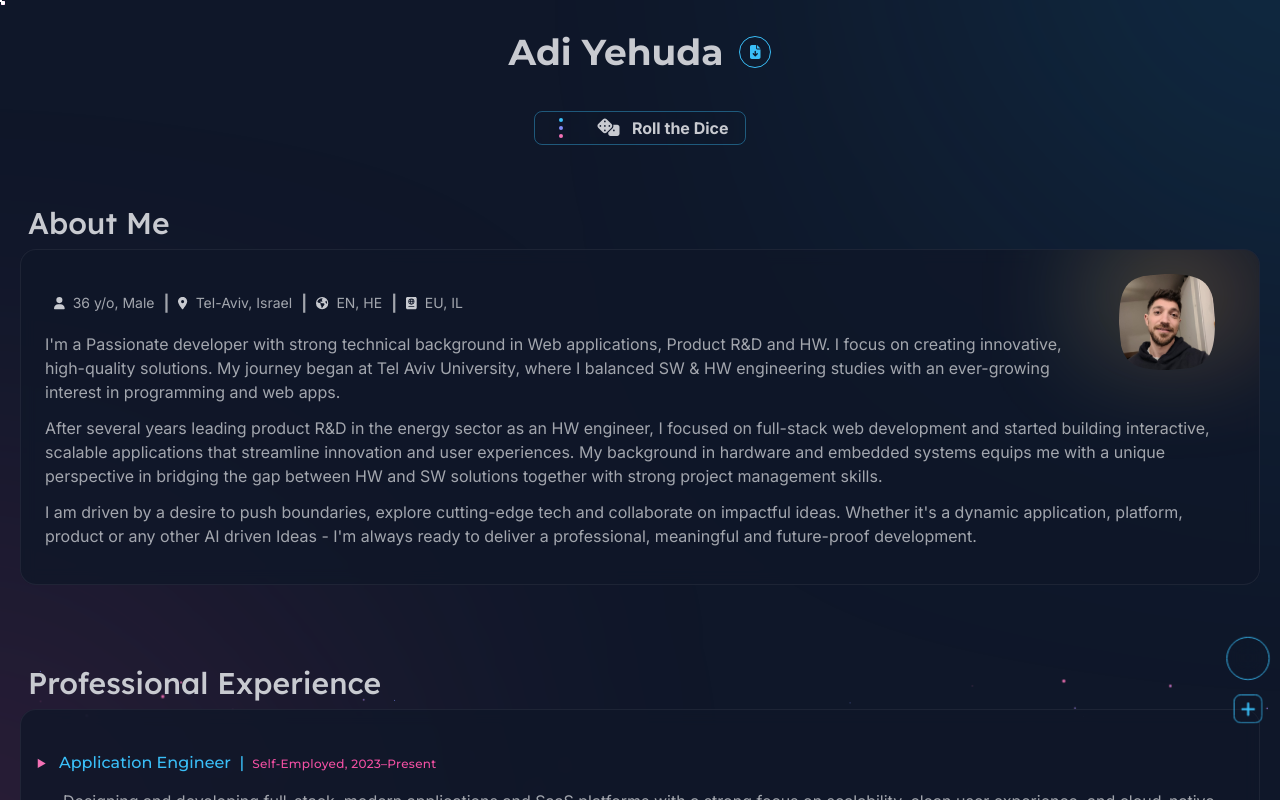
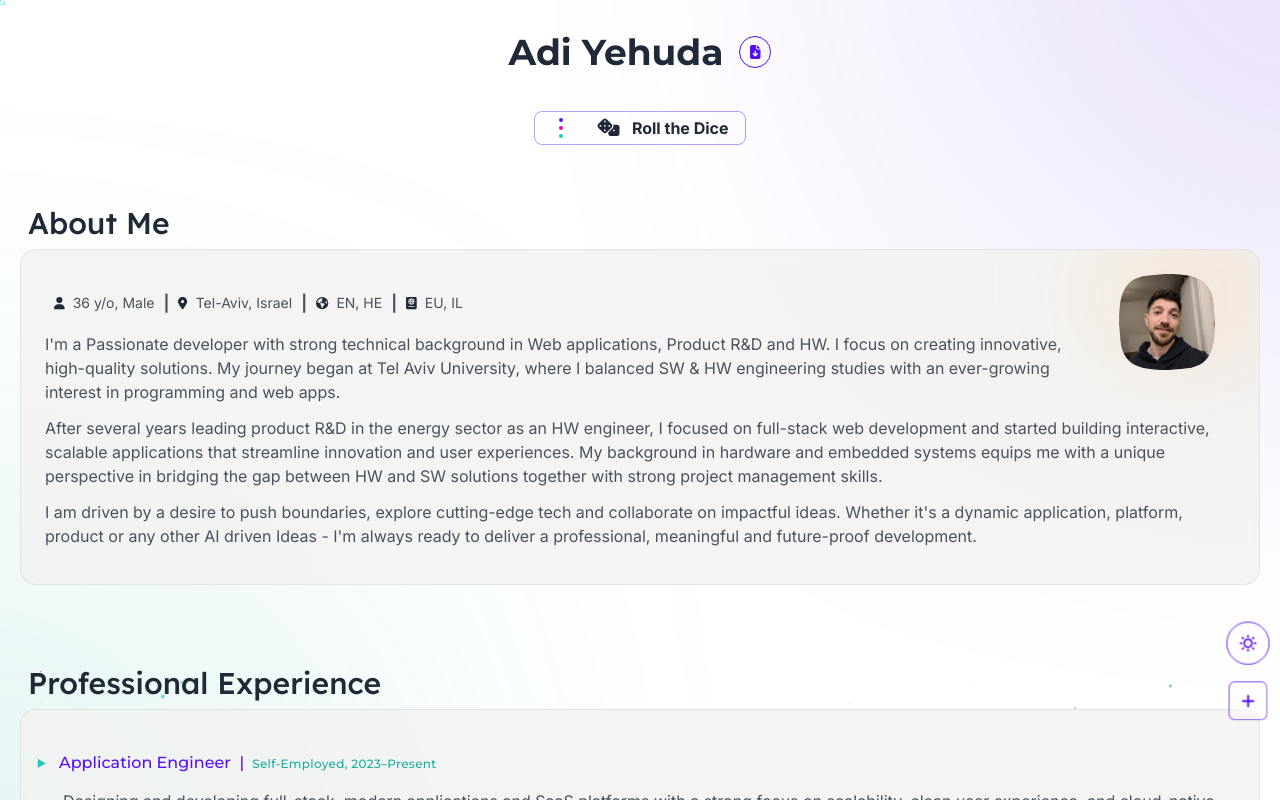
Before and after one commit to AdiYd/About, a React (Create React App) app in the folder about/: page / in a window 1280 px wide. Shown: the top 800 px of the page. Built offline with nearby package versions, Linux system fonts and the light colour scheme; some icons are missing.

Commit message:
new commit for theme color change

```diff
--- a/about/public/index.html
+++ b/about/public/index.html
@@ -1,5 +1,5 @@
 <!DOCTYPE html>
-<html data-theme="night" lang="en">
+<html data-theme="light" lang="en">
 
 <head>
   <meta charset="utf-8" />
--- a/about/src/components/components.css
+++ b/about/src/components/components.css
@@ -22,7 +22,7 @@ span.pdf {
 }
 
 .card {
-    @apply backdrop-blur-[8px] bg-base-100/80 border border-zinc-400/10  rounded-box p-6 max-sm:p-2 z-10;
+    @apply backdrop-blur-[8px] bg-base-200/80 border border-zinc-400/20 rounded-box p-6 max-sm:p-2 z-10;
     position: relative;
     overflow: hidden;
 }
--- a/about/src/components/fireFlies/firedots.jsx
+++ b/about/src/components/fireFlies/firedots.jsx
@@ -4,7 +4,7 @@ import './FireDots.css';
 const FireDots = () => {
     const containerRef = useRef(null);
     const createdStylesRef = useRef([]); // Keep track of created style elements
-    const particleNum = 250;
+    const particleNum = 120;
     const particleBaseSize = 6;
 
     useEffect(() => {
--- a/about/src/pages/home.jsx
+++ b/about/src/pages/home.jsx
@@ -229,7 +229,6 @@ export default function Home({showPdf=true, ...props }) {
     if (skillMode || pdfMode) {
         skillSet = (
             <motion.div
-
             initial={{ opacity: pdfMode ? 1 : 0 }}
             animate={{ opacity: 1 }}
             transition={{ duration:  0.8 , ease: 'circInOut'}}
@@ -921,7 +920,7 @@ second: {
             </a> */}
 
             <div
-                className="btn btn-square btn-sm mx-auto btn-primary backdrop-blur-lg btn-outline transition-all duration-300 hover:scale-105"
+                className="btn mx-auto btn-primary scale-90 backdrop-blur-lg btn-outline btn-square transition-all duration-300 hover:scale-105"
                 onClick={()=>setMinimizeButtons(!minimizeButtons)}
                 title={!minimizeButtons ? 'Expand' : 'Minimize'}
             >
```
